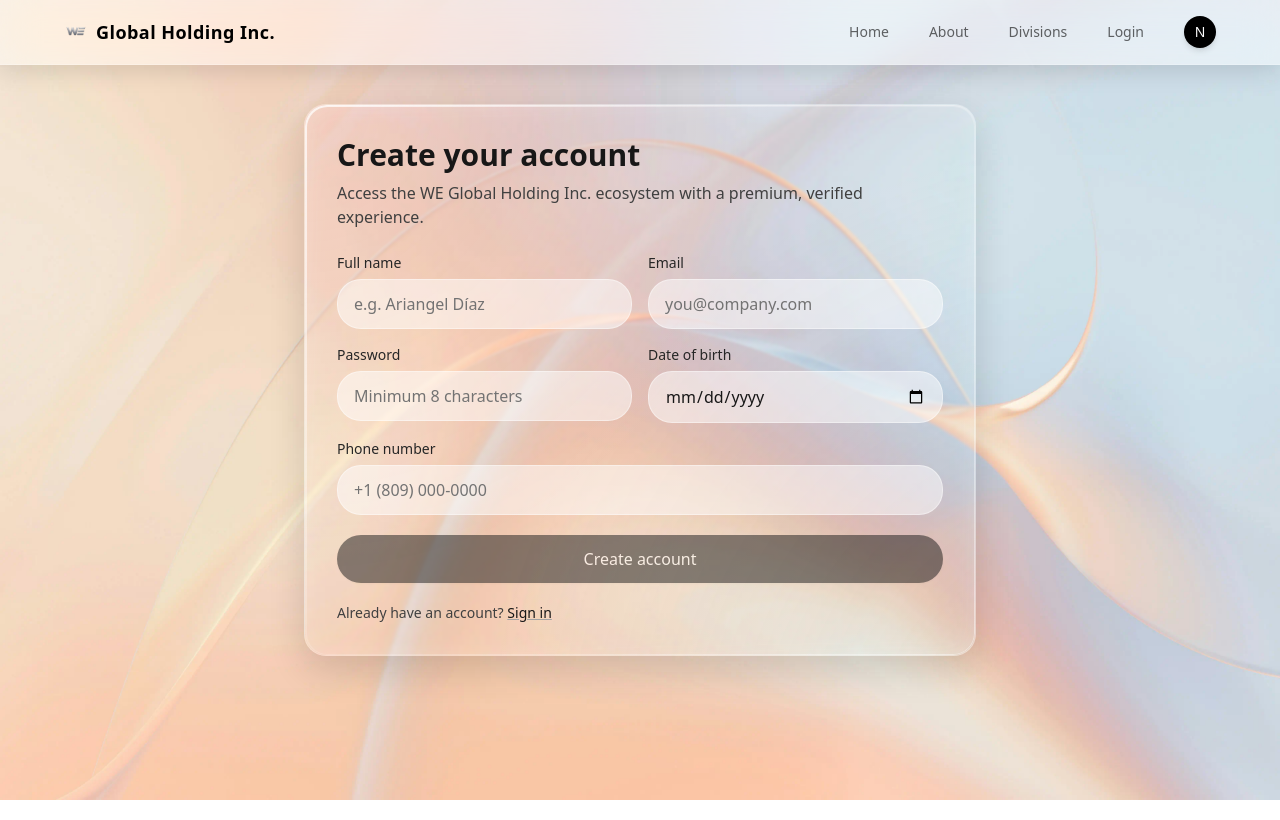
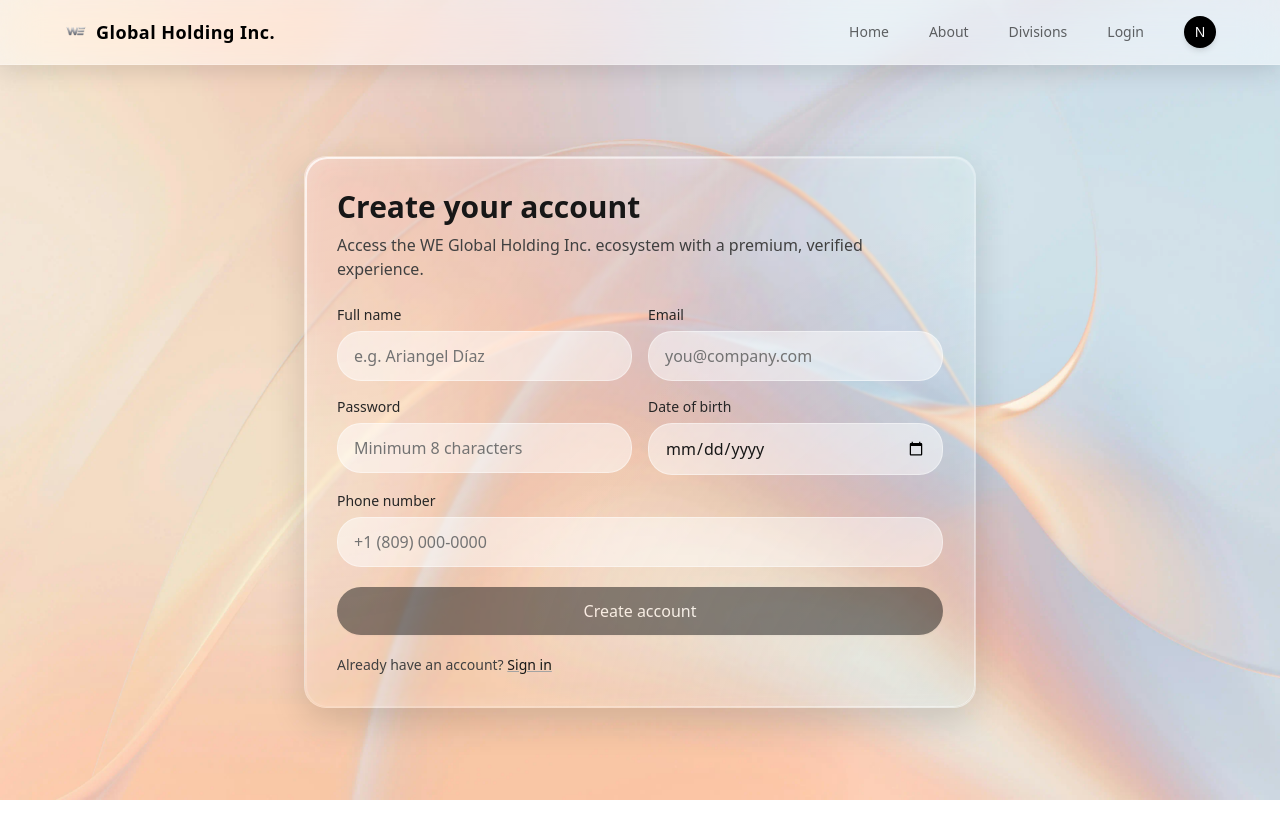
Before and after one commit to Adex0494/we-global-holding, a Next.js app: page /register in a window 1280 px wide. Built offline with nearby package versions, Linux system fonts and the light colour scheme.

Commit message:
Removing scroll and centering

```diff
--- a/app/(auth)/register/page.tsx
+++ b/app/(auth)/register/page.tsx
@@ -94,7 +94,7 @@ export default function RegisterPage() {
   }
 
   return (
-    <main className="min-h-[calc(100vh-5rem)] mt-5 flex items-center justify-center px-4 py-10">
+    <main className="h-screen pt-16 flex items-center justify-center px-4">
       <div className="w-full max-w-2xl">
         <GlassCard className="p-6 md:p-8">
           <header className="mb-6">
--- a/app/login/page.tsx
+++ b/app/login/page.tsx
@@ -63,7 +63,7 @@ export default function LoginPage() {
   }
 
   return (
-    <main className="min-h-[calc(100vh-5rem)] mt-5 flex items-center justify-center px-4 py-10">
+    <main className="h-screen pt-16 flex items-center justify-center px-4">
       <div className="w-full max-w-md">
         <GlassCard className="p-6 md:p-8">
           <header className="mb-6">
```
